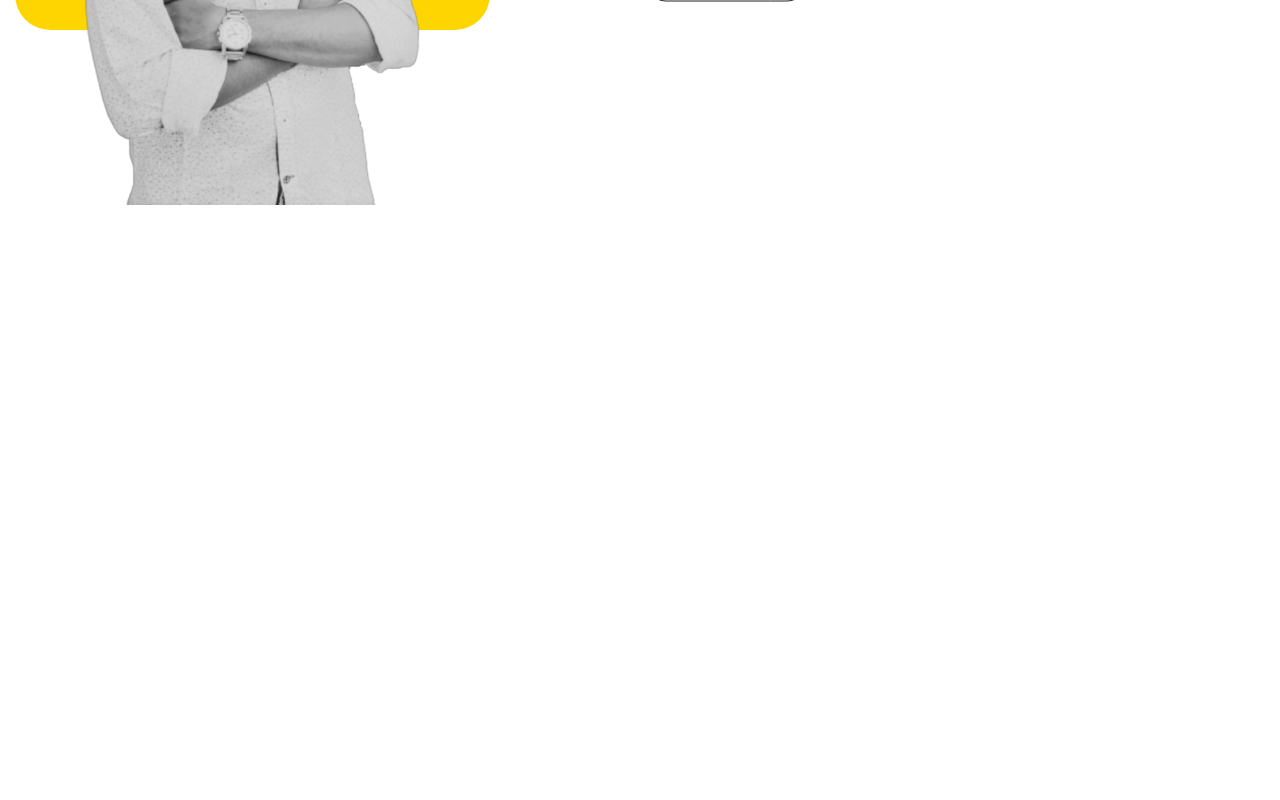
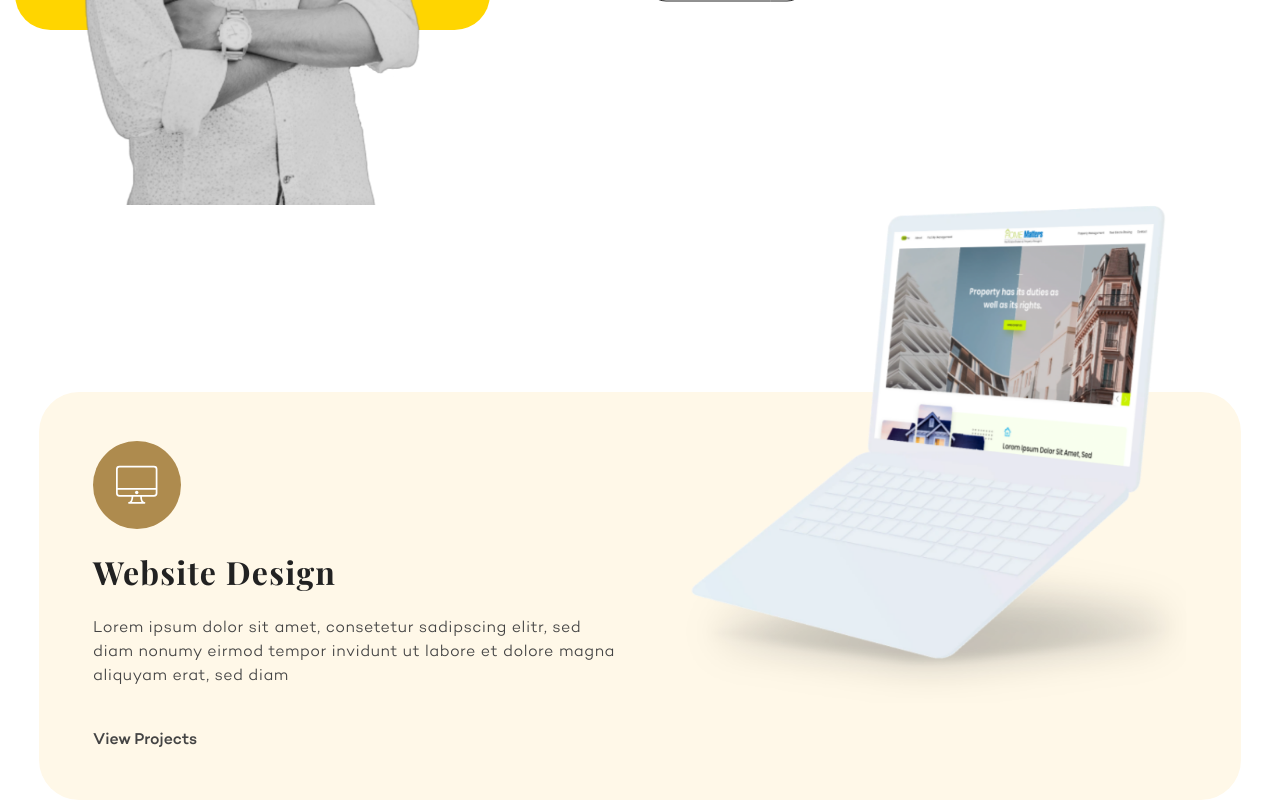
Before and after one commit to abineshprabhakaran/jeevan-portfolio-react, a React (Create React App) app: page / in a window 1280 px wide. Shown: the part 558-1358 px from the top of the page. Before the commit the page ends 800 px from the top, so only its background shows below. Built offline with nearby package versions, Linux system fonts and the light colour scheme.

Commit message:
Website Development

```diff
--- a/src/HomePage/Banner/Banner.js
+++ b/src/HomePage/Banner/Banner.js
@@ -7,7 +7,7 @@ class Banner extends Component {
     <div>
         <div className="firstSection position-relative d-flex justify-content-between align-items-center">
             <div className="w-50 align-self-end">
-                <img src={jeevan} className="w-75 sliderImage" />
+                <img src={jeevan} className="w-75 sliderImage" alt="Jeevan Raj"/>
             </div>
             <div className="w-50">
                 <div className="banner">
@@ -30,7 +30,7 @@ class Banner extends Component {
                             </p>
                         </div>
                         <div className="pt-4 viewButtonAnimation">
-                            <a href="#" className="btn arrowButton" for="animation3">
+                            <div  className="btn arrowButton" for="animation3">
                                 <svg width="180" height="50">
                                     <defs>
                                         <linearGradient id="grad1">
@@ -44,7 +44,7 @@ class Banner extends Component {
                                 <div className="d-flex viewProfileDiv">
                                     <div className="viewProfile">View Profile</div>
                                 </div>
-                            </a>
+                            </div>
                         </div>
                     </div>
                 </div>
--- a/src/HomePage/HomePage.js
+++ b/src/HomePage/HomePage.js
@@ -2,6 +2,7 @@ import React, { Component } from 'react';
 import Header from './Header/Header'
 import Banner from './Banner/Banner';
 import { Container } from 'reactstrap';
+import WebsiteDevelopment from './WesbiteDevelopment/WebsiteDevelopment';
 
 class HomePage extends Component {
   render() {
@@ -10,6 +11,7 @@ class HomePage extends Component {
       <Container fluid={true}>
         <Header />
         <Banner />
+        <WebsiteDevelopment />
         </Container>
     </div>
     );
--- /dev/null
+++ b/src/HomePage/WesbiteDevelopment/WebsiteDevelopment.js
@@ -0,0 +1,46 @@
+import React, { Component } from 'react';
+import websiteicon from '../../images/website-icon.svg';
+import laptop from '../../images/laptop.png';
+
+class WebsiteDevelopment extends Component {
+    render() {
+        return (
+            <div>
+                <div className="sectionTop">
+
+                    <div className="px-4">
+                        <div className="websiteSection commonSection">
+                            <div className="row py-4 px-4">
+                                <div className="col-lg-6">
+                                    <div>
+                                        <div>
+                                            <img src={websiteicon} />
+                                        </div>
+                                        <div className="pt-4">
+                                            <h2 className="mb-0 lightBlackColor boldFont-Play lsp-1">Website Design</h2>
+                                            <p className="lightGreyColor py-4 lsp-05">
+                                                Lorem ipsum dolor sit amet, consetetur sadipscing elitr, sed diam nonumy eirmod
+                                                tempor invidunt ut labore et dolore magna aliquyam erat, sed diam
+                                             </p>
+                                            <div>
+                                                <a href="#" className="lightGreyColor text-decoration-none">
+                                                    <span className="position-relative viewMenu mediumFont">View Projects</span>
+                                                </a>
+                                            </div>
+                                        </div>
+                                    </div>
+                                </div>
+                                <div className="col-lg-6">
+                                    <img src={laptop} className="w-100 laptopMargin" />
+                                </div>
+                            </div>
+                        </div>
+                    </div>
+                </div>
+            </div>
+        );
+    }
+}
+
+
+export default WebsiteDevelopment;
```
